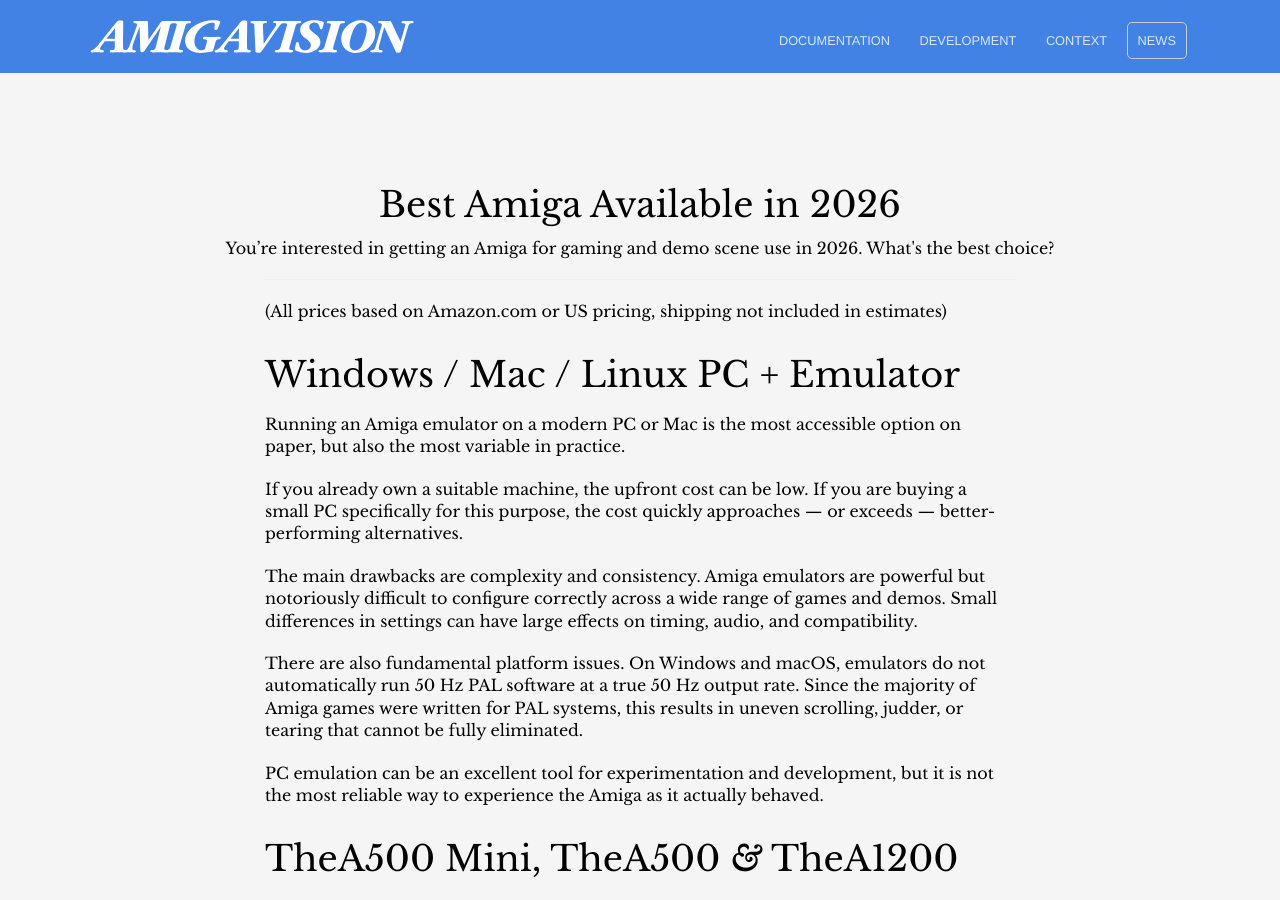
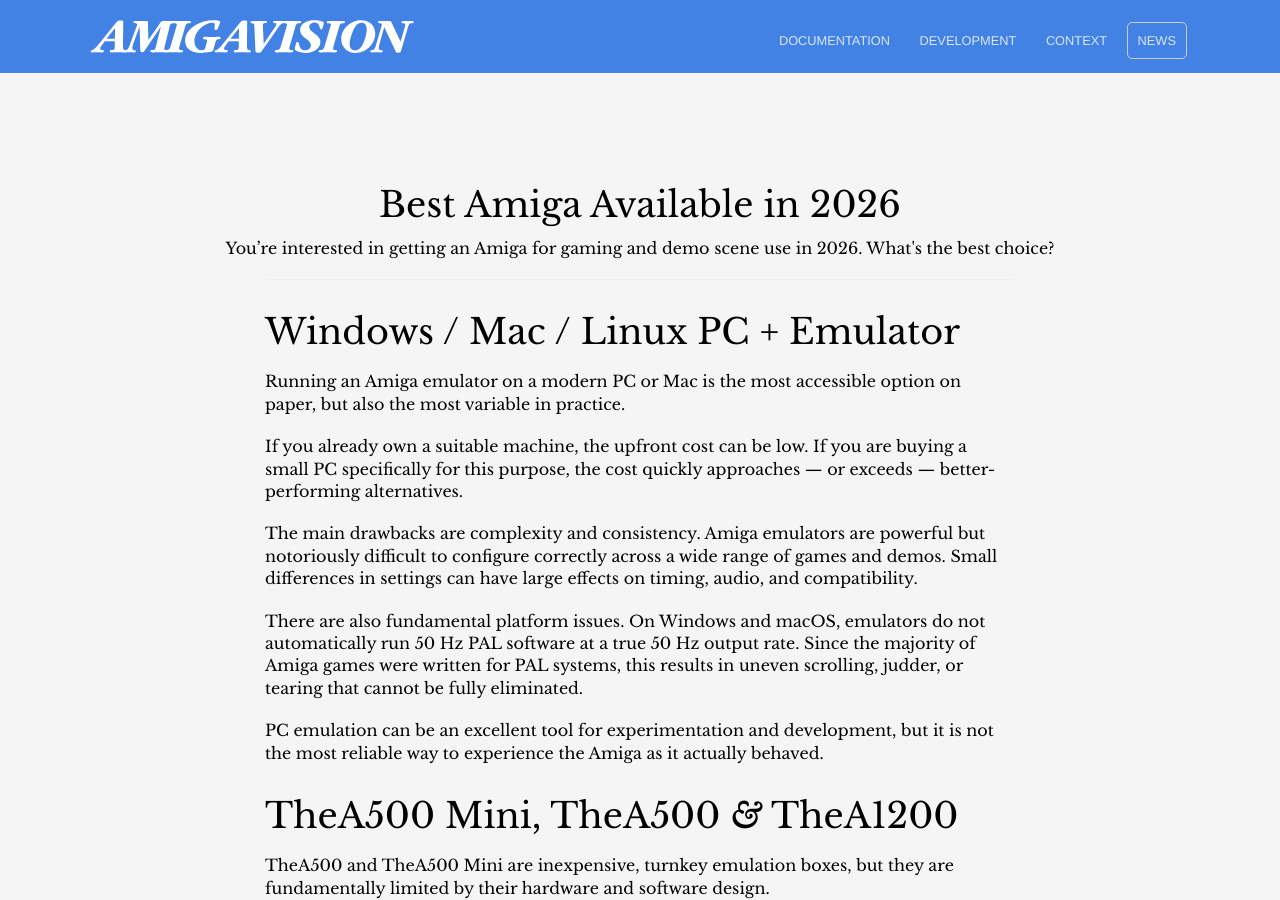
Before and after one commit to amigavision/amigavision.github.io, a Jekyll site: the page built from best.md, in a window 1280 px wide and 900 px high. Built offline with Jekyll 4.4.1, drawn with Linux system fonts in a browser that asks for light colours.

Commit message:
Redundant

```diff
--- a/best.md
+++ b/best.md
@@ -2,8 +2,6 @@
 title: Best Amiga Available in 2026
 description: You’re interested in getting an Amiga for gaming and demo scene use in 2026. What's the best choice?
 ---
-
-(All prices based on Amazon.com or US pricing, shipping not included in estimates)
 
 ## Windows / Mac / Linux PC + Emulator
 
```
